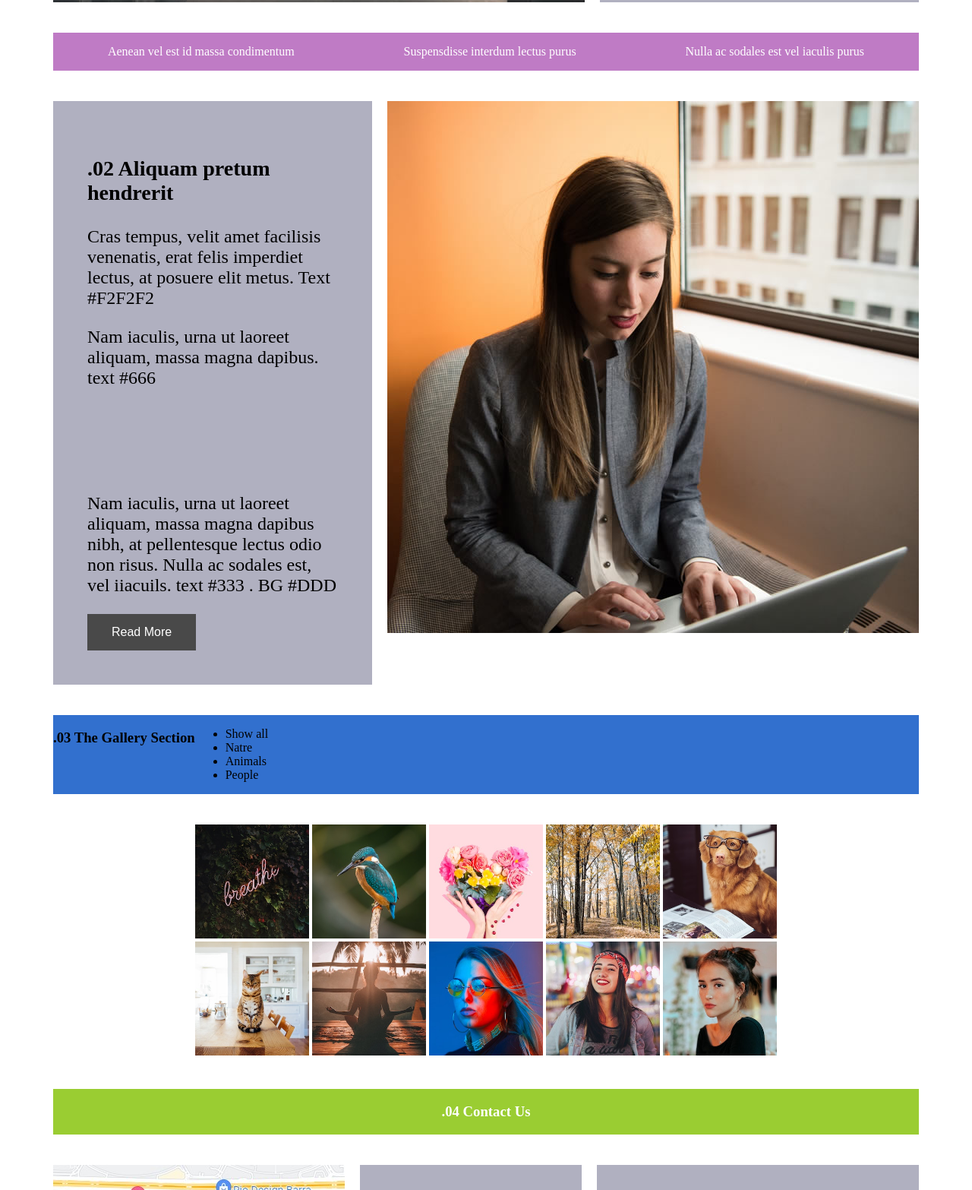
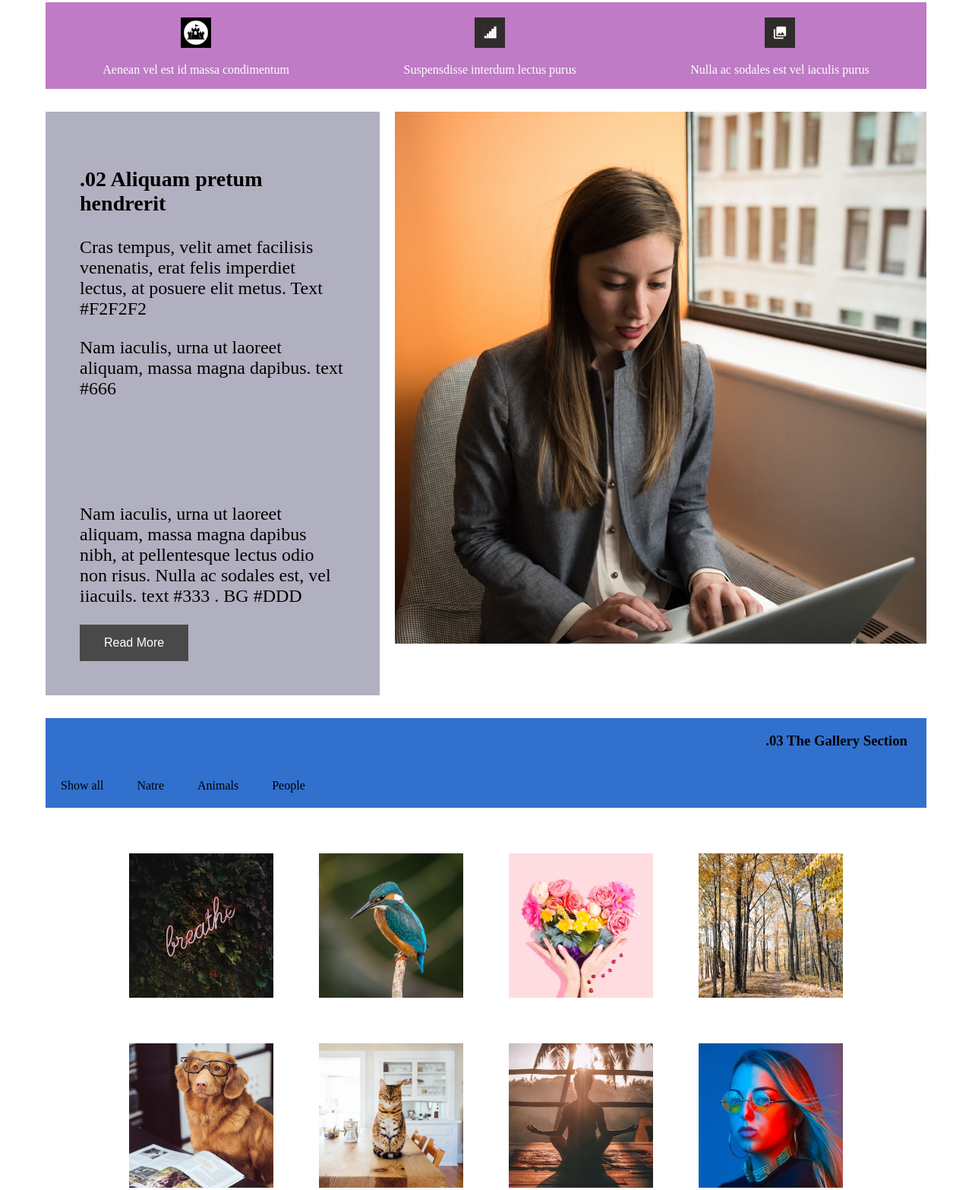
Before and after one commit to ayoub78170/secondsite, a plain HTML site: page index.html in a window 1280 px wide. Shown: the part 935-2501 px from the top of the page at 76% size. Drawn offline with Linux system fonts and the light colour scheme.

Commit message:
ajout des dernier modification

```diff
--- a/index.css
+++ b/index.css
@@ -4,7 +4,7 @@ body{
 
 nav{
     display: flex;
-    margin: 40px;
+    margin: 30px;
 }
 
 .premierclass{
@@ -14,7 +14,7 @@ nav{
 }
 
 .comparto{
-    margin: 5px;
+    margin-right: 20px;
     font-size: 45px;
     color: white;
     background-color: rgb(100, 100, 240);
@@ -24,7 +24,7 @@ nav{
 }
 
 .sousdiv{
-    margin: 5px;
+
     display: flex;
     justify-content: end;
     background-color: rgb(231, 222, 231);
@@ -164,6 +164,10 @@ footer{
     background-color: rgb(50, 112, 206);
 }
 
+.separationvert{
+    background-color: yellowgreen;
+}
+
 .classzzz{
     margin-left: 20px;
     font-size: 16px;
@@ -191,9 +195,10 @@ footer{
 }
 
 .sectionimage img{
-    width: 150px;
-    height: 150px;
+    width: 190px;
+    height: 190px;
     object-fit: cover;
+    margin: 30px;
 }
 
 .sectionimage{
@@ -202,8 +207,34 @@ footer{
     justify-content: center;
 }
 
-/* .de0a5{
+.titre03{
     display: flex;
-    flex-direction: ;
-    justify-content: space-between;
-} */
+    flex-direction: column;
+}
+
+.titre{
+    text-align: end;
+    margin-right: 25px;
+}
+
+.liste{
+    display: flex;
+    flex-direction: row;
+}
+nav ul{
+    padding: 0;
+    /* text-align: end; */
+    margin: 0;
+}
+nav ul li{
+    display: inline-block;
+    padding: 20px;
+    text-align: center;
+}
+
+.emoji img{
+    margin-top: 20px;
+    width: 40px;
+    height: 40px;
+    object-fit: cover;
+}
--- a/index.html
+++ b/index.html
@@ -57,15 +57,15 @@
 
     <nav class="emoji">
         <div class="emoji_01">
-
+            <img src="vector-castle-icon.jpg" alt="château">
             <p>Aenean vel est id massa condimentum</p>
         </div>
         <div class="emoji_02">
-
+            <img src="4d30d2b08ba636d5a5322715771d3c0c.jpg" alt="statistique">
             <p>Suspensdisse interdum lectus purus</p>
         </div>
         <div class="eloji_03">
-
+            <img src="6bbf84605c40f64fb2c20eacfff2e068.jpg" alt="pelicule">
             <p>Nulla ac sodales est vel iaculis purus</p>
         </div>
     </nav>
@@ -108,27 +108,28 @@
         </div>
     </nav>
     <div class="sectionimage">
-        <div class="de0a5">
+
             <img src="gallery-item-01.jpg" alt="">
             <img src="gallery-item-02.jpg" alt="">
             <img src="gallery-item-03.jpg" alt="">
             <img src="gallery-item-04.jpg" alt="">
             <img src="gallery-item-05.jpg" alt="">
-        </div>
 
-        <div class="de5a10">
+
+
             <img src="gallery-item-06.jpg" alt="">
             <img src="gallery-item-07.jpg" alt="">
             <img src="gallery-item-08.jpg" alt="">
             <img src="gallery-item-09.jpg" alt="">
             <img src="gallery-item-10.jpg" alt="">
-        </div>
+
 
     </div>
 
-    <div class="separationbleu">
-
-    </div>
+    <nav class="separationbleu">
+        <br>
+        <br>
+    </nav>
 
     <nav class="titre04">
         <h3>.04 Contact Us</h3>
@@ -156,8 +157,10 @@
         </div>
     </nav>
 
-    <div class="separation2">
-    </div>
+    <nav class="separationvert">
+        <br>
+        <br>
+    </nav>
 
     <footer>
 
```
Also changed, not shown: 4d30d2b08ba636d5a5322715771d3c0c.jpg (added), 6bbf84605c40f64fb2c20eacfff2e068.jpg (added), vector-castle-icon.jpg (added).
